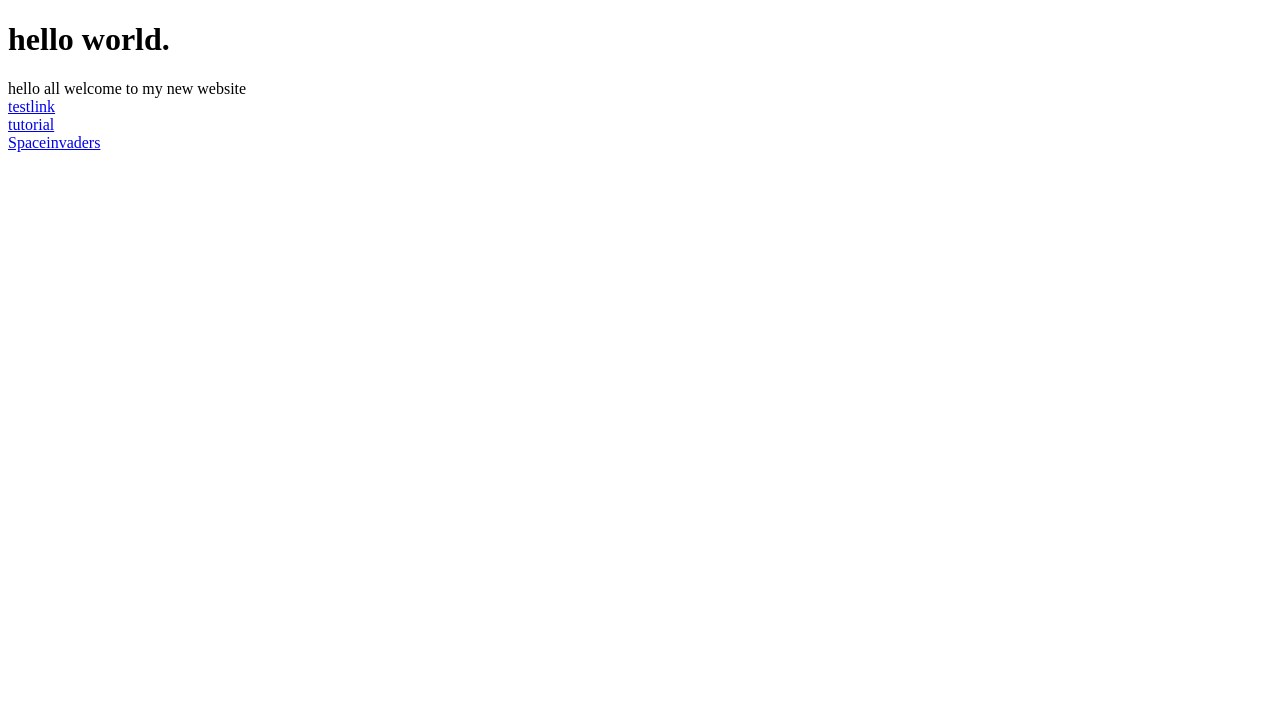
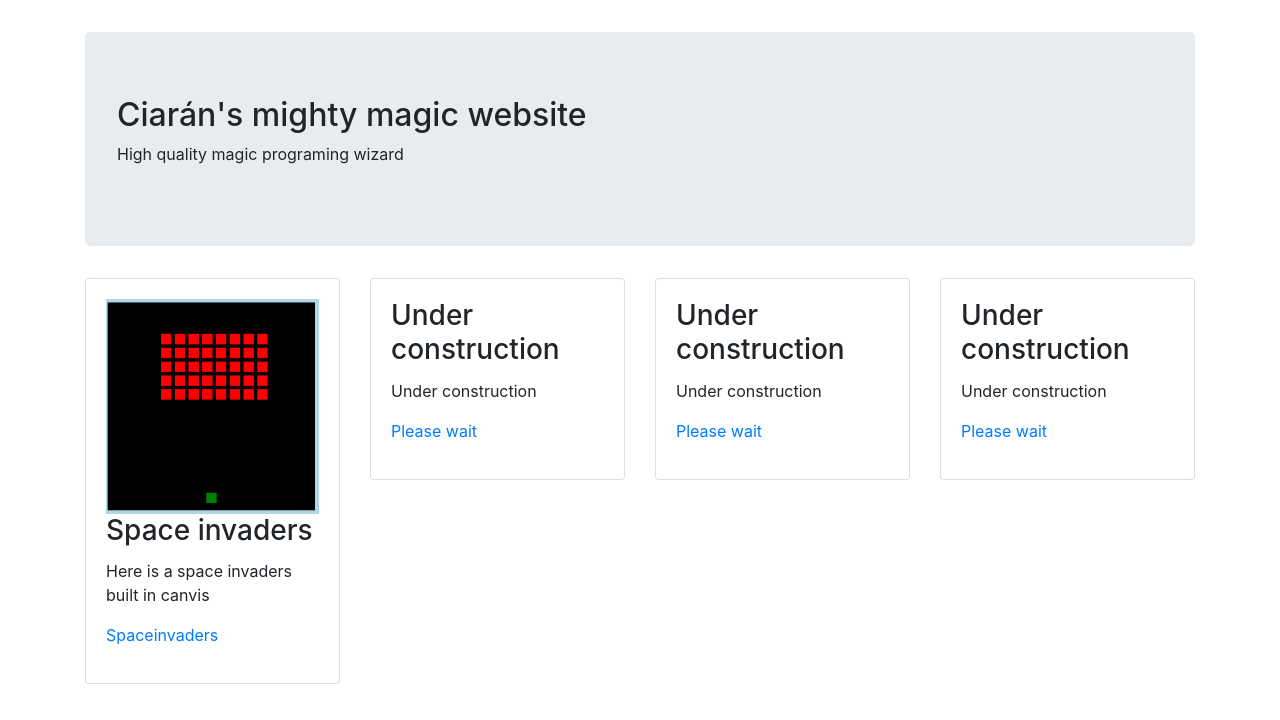
Before and after one commit to thespudhouse/kingcoen.github.io, a plain HTML site: page index.html in a window 1280 px wide. Drawn offline with nearby package versions, Linux system fonts and the light colour scheme.

Commit message:
Boot strap home page

```diff
--- /dev/null
+++ b/css/home.css
@@ -0,0 +1,3 @@
+.jumbotron {
+    margin-top: 2rem;
+}
--- a/index.html
+++ b/index.html
@@ -1,10 +1,60 @@
 <!DOCTYPE html>
 <html>
+  <head>
+    <!-- Required meta tags -->
+    <meta charset="utf-8">
+    <meta name="viewport" content="width=device-width, initial-scale=1, shrink-to-fit=no">
+
+    <!-- Bootstrap CSS -->
+    <link rel="stylesheet" href="https://stackpath.bootstrapcdn.com/bootstrap/4.1.3/css/bootstrap.min.css">
+    <link rel="stylesheet" href="css/home.css">
+    <title>Hello, world!</title>
+  </head>
   <body>
-    <h1>hello world.</h1>
-    hello all welcome to my new website
-   <br><a href="gametest.html">testlink</a>
-   <br><a href="tutorial.html">tutorial</a>
-   <br><a href="SpaceInvaders.html">Spaceinvaders</a>
-   </body>
+    <div class="container">
+      <div class="jumbotron">
+        <h2>Ciarán's mighty magic website</h2>
+        <p>High quality magic programing wizard</p>
+      </div>
+      <div class="row">
+        <article class="col-md-6 col-lg-3">
+          <div class="card">
+            <div class="card-body">
+              <img src="images/SpaceInvaders.PNG" alt="Space invaders images" class="img-fluid">
+              <h3 class="card-title">Space invaders</h3>
+              <p class="card-text">Here is a space invaders built in canvis</p>
+              <p><a href="SpaceInvaders.html">Spaceinvaders</a></p>
+            </div>
+          </div>
+        </article>
+        <article class="col-md-6 col-lg-3">
+          <div class="card">
+            <div class="card-body">
+              <h3 class="card-title">Under construction</h3>
+              <p class="card-text">Under construction</p>
+              <p><a href="#">Please wait</a></p>
+            </div>
+          </div>
+        </article>
+        <article class="col-md-6 col-lg-3">
+          <div class="card">
+            <div class="card-body">
+                <h3 class="card-title">Under construction</h3>
+                <p class="card-text">Under construction</p>
+                <p><a href="#">Please wait</a></p>
+            </div>
+          </div>
+        </article>
+        <article class="col-md-6 col-lg-3">
+          <div class="card">
+            <div class="card-body">
+                <h3 class="card-title">Under construction</h3>
+                <p class="card-text">Under construction</p>
+                <p><a href="#">Please wait</a></p>
+            </div>
+          </div>
+        </article>
+      </div>
+    </div>
+  </body>
 </html>
```
Also changed, not shown: gametest.html (deleted, +0 -59 lines), Images/SpaceInvaders.PNG (added).
